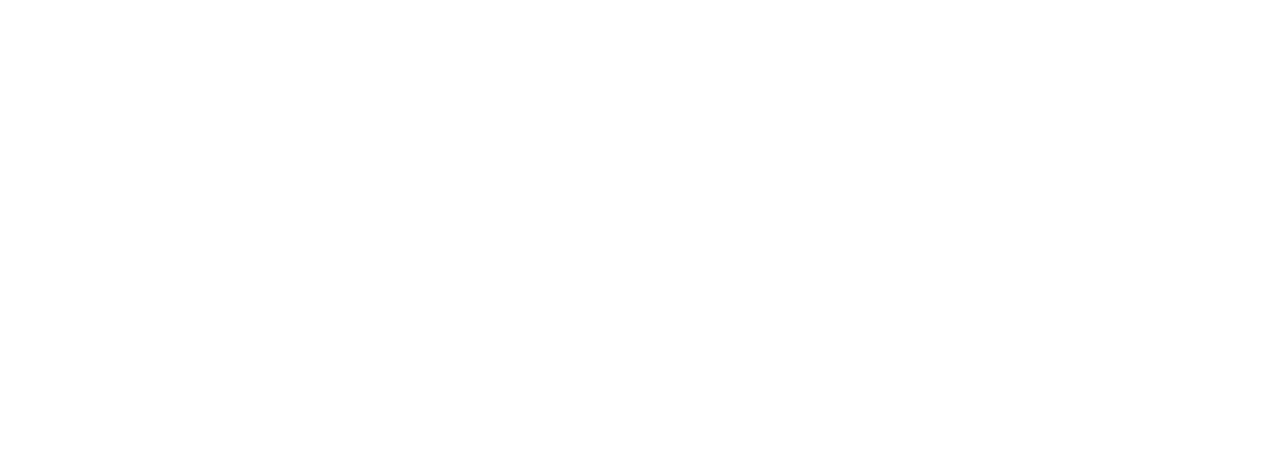
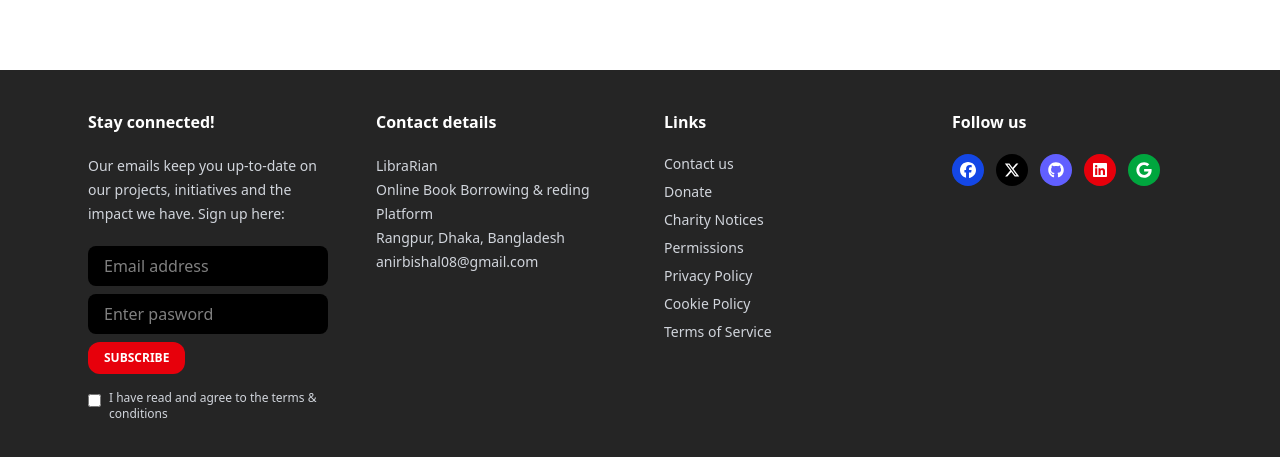
Before and after one commit to AnirNawaf/Assignment-8-LibraRian-, a Next.js app: page /all-books in a window 1280 px wide. Shown: the part 1653-2110 px from the top of the page. Before the commit the page ends 1659 px from the top, so only its background shows below. Built offline with nearby package versions, Linux system fonts and the light colour scheme.

Commit message:
creat Footer

```diff
--- a/package.json
+++ b/package.json
@@ -9,6 +9,7 @@
     "lint": "eslint"
   },
   "dependencies": {
+    "@fortawesome/free-brands-svg-icons": "^7.2.0",
     "@fortawesome/free-solid-svg-icons": "^7.2.0",
     "@fortawesome/react-fontawesome": "^3.3.1",
     "animate.css": "^4.1.1",
--- a/src/app/books/[id]/page.jsx
+++ b/src/app/books/[id]/page.jsx
@@ -91,11 +91,11 @@
           <p className="mt-4 text-sm text-gray-500"> {quantity} copies available </p>
 
           <div className="flex gap-4 mt-6">
-            <button onClick={Readnow} className="bg-red-600 hover:bg-red-700 text-white px-6 py-2 rounded-md text-sm font-semibold" >
+            <button onClick={Readnow} className=" cursor-pointer transition hover:scale-120 bg-red-600 hover:bg-red-700 text-white px-6 py-2 rounded-md text-sm font-semibold" >
               Read for free
             </button>
 
-            <button onClick={AddReadList} className="bg-red-600 hover:bg-red-700 text-white px-6 py-2 rounded-md text-sm font-semibold" >
+            <button onClick={AddReadList} className=" cursor-pointer transition hover:scale-120 bg-red-600 hover:bg-red-700 text-white px-6 py-2 rounded-md text-sm font-semibold" >
               Add TO ReedLest
             </button>
           </div>
--- a/src/app/layout.js
+++ b/src/app/layout.js
@@ -1,6 +1,7 @@
 import "./globals.css";
 import Navbar from "@/components/Navbar";
 import { Toaster } from "react-hot-toast";
+import Footer from "@/components/Footer";
 
 export default function RootLayout({ children }) {
   return (
@@ -12,6 +13,8 @@
 
         {children}
 
+        <Footer />
+
       </body>
     </html>
   );
--- a/src/app/login/page.jsx
+++ b/src/app/login/page.jsx
@@ -47,7 +47,7 @@
 
             <input type="password" name="password" placeholder="Password" required className="input input-bordered w-full" />
 
-            <button className="btn btn-primary w-full">
+            <button className="  cursor-pointer transition hover:scale-105 btn btn-primary w-full">
               {loading ? "Logging in..." : "Login"}
             </button>
           </form>
--- a/src/app/my-profile/page.jsx
+++ b/src/app/my-profile/page.jsx
@@ -40,7 +40,7 @@
           <h2 className="text-3xl font-bold">{user.name}</h2>
           <p>{user.email}</p>
 
-          <Link href="/update-profile" className="btn btn-primary mt-4">
+          <Link href="/update-profile" className="btn cursor-pointer transition hover:scale-120  btn-primary mt-4">
             Update Profile
           </Link>
         </div>
--- a/src/app/register/page.jsx
+++ b/src/app/register/page.jsx
@@ -32,9 +32,9 @@
         <input name="image" placeholder="Photo URL" className="input input-bordered w-full" required />
         <input name="password" type="password" placeholder="Password" className="input input-bordered w-full" required />
 
-        <button className="btn btn-primary w-full">Register</button>
+        <button className=" cursor-pointer transition hover:scale-105 btn btn-primary w-full">Register</button>
 
-        <button type="button" onClick={() => signIn("google", { callbackUrl: "/" })} className="btn btn-outline w-full flex items-center gap-2" >
+        <button type="button" onClick={() => signIn("google", { callbackUrl: "/" })} className=" cursor-pointer transition hover:scale-105 btn btn-outline w-full flex items-center gap-2" >
           <img src="https://www.svgrepo.com/show/475656/google-color.svg" className="w-5 h-5" alt="Google" />
           Continue with Google
         </button>
--- a/src/app/update-profile/page.jsx
+++ b/src/app/update-profile/page.jsx
@@ -53,7 +53,7 @@
 
             <input type="text" name="image" defaultValue={user.image || ""} placeholder="Image URL" className="input input-bordered w-full" />
 
-            <button className="btn btn-primary w-full"> Update Profile </button>
+            <button className=" cursor-pointer transition hover:scale-105 btn btn-primary w-full"> Update Profile </button>
           </form>
         </div>
       </div>
--- /dev/null
+++ b/src/components/Footer.jsx
@@ -0,0 +1,108 @@
+"use client";
+
+import { FontAwesomeIcon } from "@fortawesome/react-fontawesome";
+import {
+  faFacebook, faXTwitter, faGithub, faLinkedin, faGoogle,
+} from "@fortawesome/free-brands-svg-icons";
+
+export default function Footer() {
+  return (
+    <footer className="bg-[#252525] text-gray-300 mt-16">
+      <div className="max-w-6xl mx-auto px-6 py-10 grid grid-cols-1 md:grid-cols-4 gap-12">
+
+        <div>
+          <h3 className="text-white font-bold mb-5">Stay connected!</h3>
+          <p className="text-sm leading-6 mb-5">
+            Our emails keep you up-to-date on our projects, initiatives and the
+            impact we have. Sign up here:
+          </p>
+
+          <form className="space-y-2">
+
+            <input type="email" placeholder="Email address" required pattern=".+@.+\..+" title="Please enter a valid email with @" className="w-full bg-black text-white px-4 py-2 rounded-lg outline-none" />
+
+            <input type="password" placeholder="Enter pasword" className="w-full bg-black text-white px-4 py-2 rounded-lg outline-none" />
+
+
+            <button onClick={() => {
+              const emailInput = document.querySelector('input[type="email"]');
+
+              const email = emailInput?.value;
+
+              if (!email) {
+                alert("Enter email first");
+                return;
+              }
+
+              const userData = {
+                name: email.split("@")[0],
+                email,
+                image: "https://i.ibb.co.com/4pDNDk1/avatar.png",
+              };
+
+              localStorage.setItem("user", JSON.stringify(userData));
+
+              alert("Login successful!");
+              window.location.reload();
+            }}
+              className="bg-red-600 hover:bg-red-700 text-white text-xs font-bold px-4 py-2 rounded-xl" >
+              SUBSCRIBE
+            </button>
+
+            <label className="flex items-start gap-2 text-xs mt-2">
+              <input type="checkbox" className="mt-1" />
+              <span>I have read and agree to the terms & conditions</span>
+            </label>
+          </form>
+        </div>
+
+        <div>
+          <h3 className="text-white font-bold mb-5">Contact details</h3>
+          <p className="text-sm leading-6"> LibraRian <br /> Online Book Borrowing & reding Platform <br /> Rangpur, Dhaka, Bangladesh <br /> <a className="hover:text-white hover:text-xl" href="mailto:anirbishal08@gmail.com"> anirbishal08@gmail.com</a>
+
+          </p>
+
+        </div>
+
+        <div>
+          <h3 className="text-white font-bold mb-5">Links</h3>
+          <ul className="text-sm space-y-2">
+            <li> <a className="hover:text-white hover:text-xl" href="mailto:anirbishal08@gmail.com"> Contact us</a></li>
+            <li><a className="hover:text-white hover:text-xl " href="#">Donate</a></li>
+            <li><a className="hover:text-white  hover:text-xl" href="#">Charity Notices</a></li>
+            <li><a className="hover:text-white hover:text-xl" href="#">Permissions</a></li>
+            <li><a className="hover:text-white  hover:text-xl" href="#">Privacy Policy</a></li>
+            <li><a className="hover:text-white hover:text-xl" href="#">Cookie Policy</a></li>
+            <li><a className="hover:text-white hover:text-xl" href="#">Terms of Service</a></li>
+
+          </ul>
+        </div>
+
+        <div>
+          <h3 className="text-white font-bold mb-5">Follow us</h3>
+          <div className="flex gap-3">
+            <a  href="https://www.facebook.com/share/1UzMdd6J2z/" className=" cursor-pointer transition hover:scale-120 w-8 h-8 rounded-full bg-blue-700 flex items-center justify-center text-white font-bold">
+              <FontAwesomeIcon icon={faFacebook} />
+            </a>
+
+            <a href="" className=" cursor-pointer transition hover:scale-120 w-8 h-8 rounded-full bg-black flex items-center justify-center text-white font-bold">
+              <FontAwesomeIcon icon={faXTwitter} />
+            </a>
+
+            <a href="" className=" cursor-pointer transition hover:scale-120 w-8 h-8 rounded-full bg-indigo-500 flex items-center justify-center text-white font-bold">
+              <FontAwesomeIcon icon={faGithub} />
+            </a>
+
+            <a href="" className=" cursor-pointer transition hover:scale-120 w-8 h-8 rounded-full bg-red-600 flex items-center justify-center text-white font-bold">
+              <FontAwesomeIcon icon={faLinkedin} />
+            </a>
+
+            <a href="" className=" cursor-pointer transition hover:scale-120 w-8 h-8 rounded-full bg-green-600 flex items-center justify-center text-white font-bold">
+              <FontAwesomeIcon icon={faGoogle} />
+            </a>
+          </div>
+        </div>
+      </div>
+    </footer>
+  );
+}
```
Also changed, not shown: src/app/all-books/page.jsx (+4 -4 lines), src/app/page.jsx (+5 -5 lines), src/components/Navbar.jsx (+8 -6 lines), 1 other file (tests, documents, lock files or other folders).
